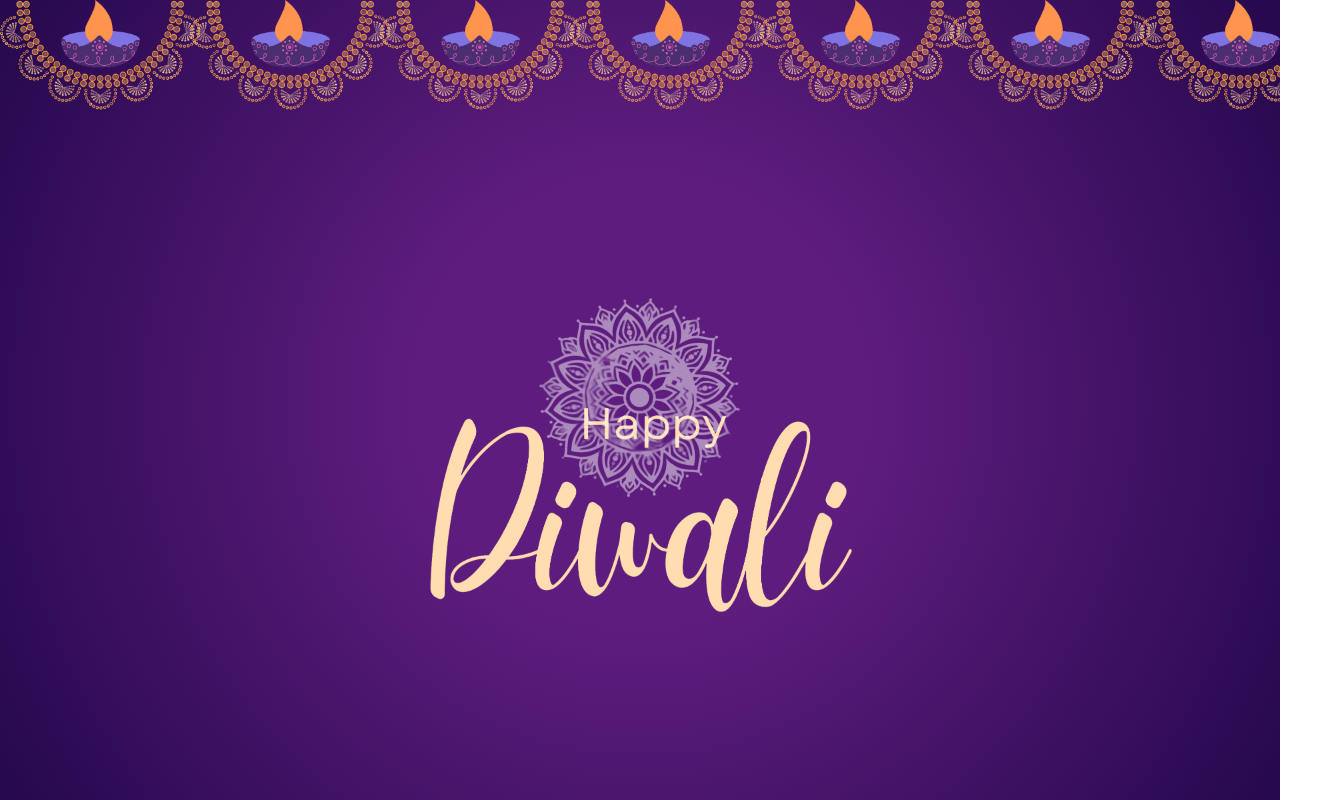
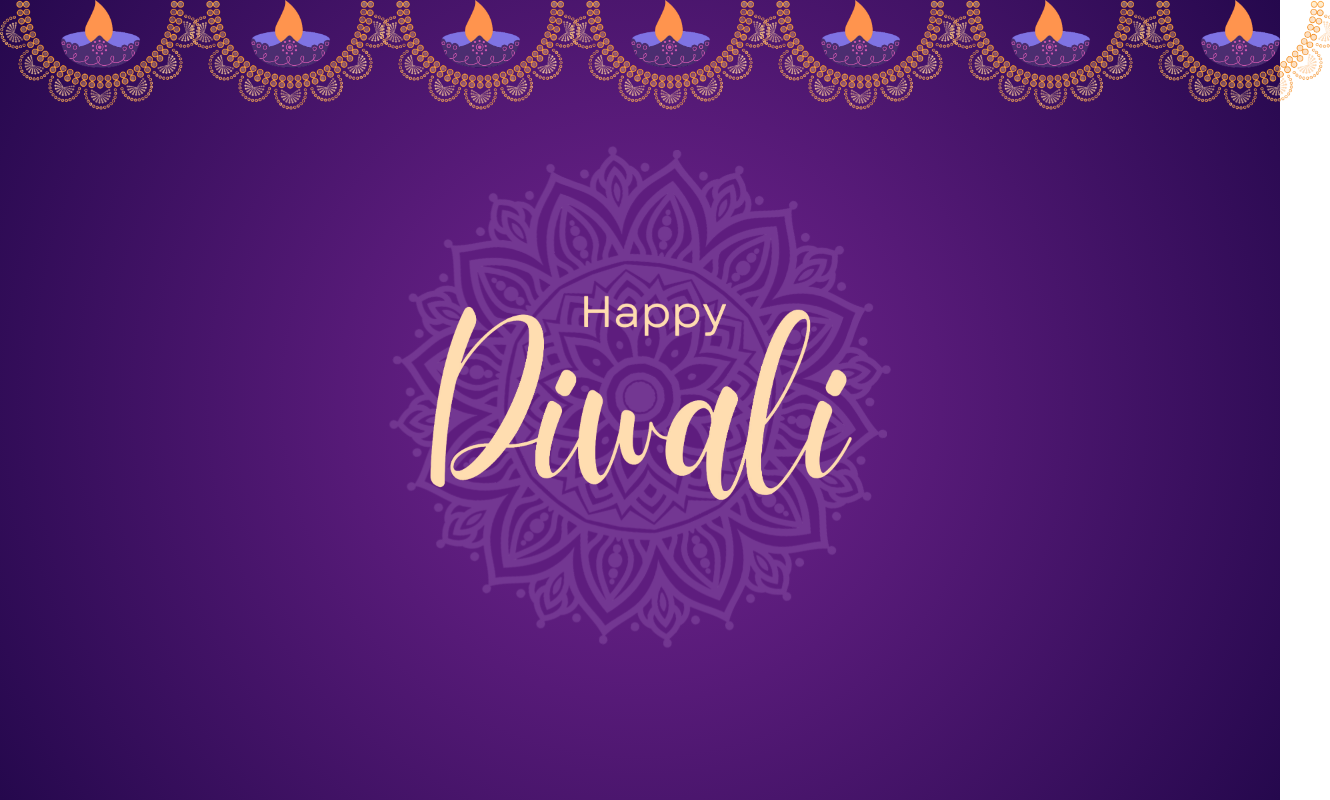
Before and after one commit to Broody-boy/Diwali-Wish-2024, a React (Vite) app: page / in a window 1280 px wide. Shown: the top 800 px of the page, 1330 px wide, since content can reach past the window. Built offline with nearby package versions, Linux system fonts and the light colour scheme.

Commit message:
Made TopDiyaRepeat to absolute, Fixed Rangoli image, gave DiwaliWishFontImage a good z-index

```diff
--- a/src/components/DiwaliWishFontImage.css
+++ b/src/components/DiwaliWishFontImage.css
@@ -3,6 +3,7 @@
   width: 100%;
   height: 100vh; /* Full height */
   overflow: hidden; /* Hide overflow */
+  z-index: 100;
 }
 
 .sliding-image {
--- a/src/components/RotatingRangoli.css
+++ b/src/components/RotatingRangoli.css
@@ -8,13 +8,13 @@
 }
 
 .rangoli-container.visible {
-  opacity: 0.5; /* Become visible */
+  opacity: 0.2; /* Become visible */
 }
 
 .rotating-rangoli {
-  width: 200px;
-  height: 200px;
-  animation: rotate 10s linear infinite; /* Infinite rotation */
+  width: 500px;
+  height: 500px;
+  animation: rotate 20s linear infinite; /* Infinite rotation */
 }
 
 @keyframes rotate {
--- a/src/components/TopDiyaRepeat.css
+++ b/src/components/TopDiyaRepeat.css
@@ -1,7 +1,7 @@
 .repeating-container {
   display: flex;
   flex-direction: row;
-  position: relative;
+  position: absolute;
   overflow: hidden; /* Hide overflow */
   animation: slideIn 2s ease forwards; /* Animation properties */
 }
```
Also changed, not shown: public/Rangoli.png.
